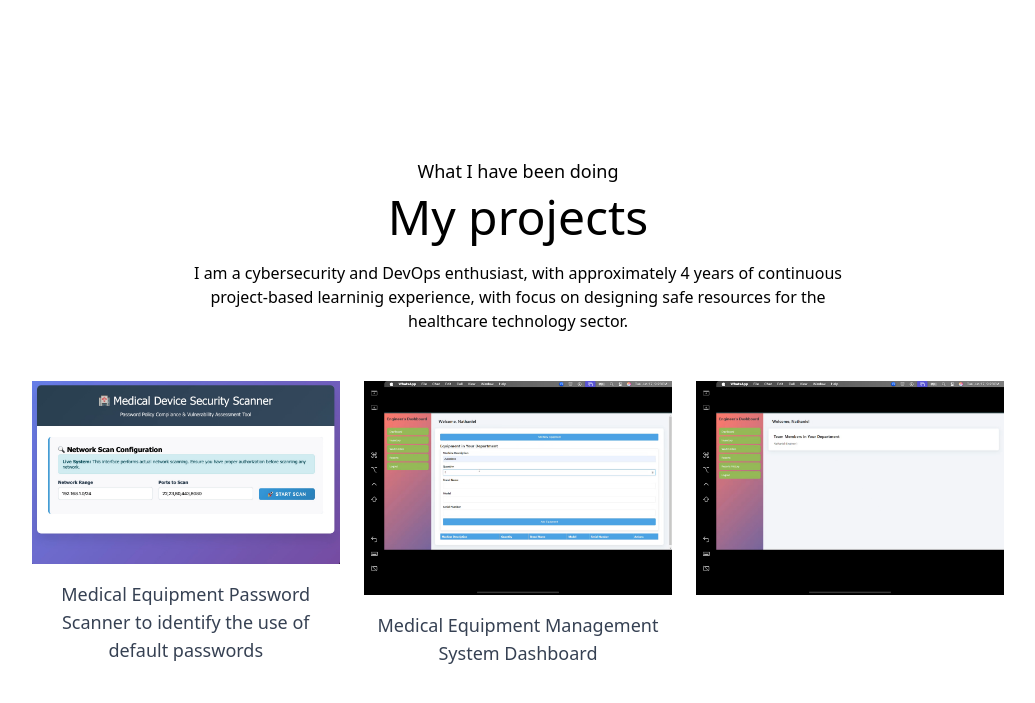
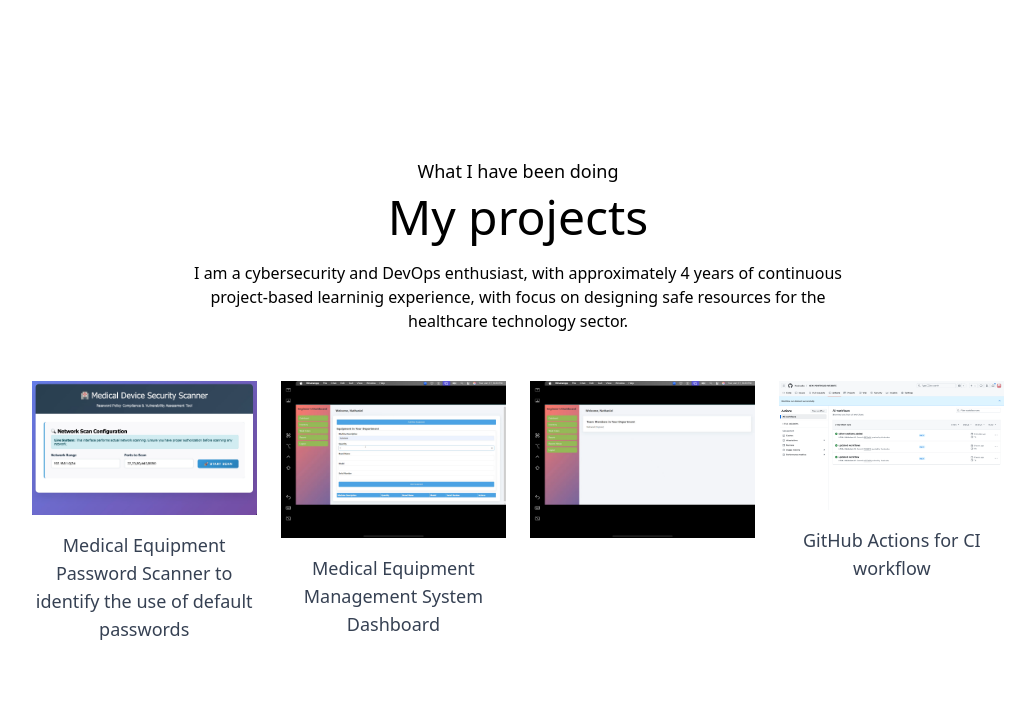
Before and after one commit to Kwakuabu/NEW-PORTFOLIO-WEBSITE, a plain HTML site: page index.html in a window 1280 px wide. Shown: the part 1571-2274 px from the top of the page, without its empty margins (122-1157 px from the left). Drawn offline with nearby package versions, Linux system fonts and the light colour scheme.

```diff
--- a/index.html
+++ b/index.html
@@ -150,7 +150,7 @@
     <p class="text-center max-w-2xl mx-auto mt-5 mb-12">I am a cybersecurity and DevOps enthusiast, with approximately 4 years of
     continuous project-based learninig experience, with focus on designing safe resources for the healthcare technology sector.</p>
 
-    <div class="grid grid-cols-3 gap-6 my-10">
+    <div class="grid grid-cols-4 gap-6 my-10">
         <div>
             <img src="Images/scanner.jpeg" alt="" class="">
             <h3 class="text-center justify-center text-lg my-4 text-gray-700">Medical Equipment Password Scanner to identify the use of default passwords </h3>
@@ -162,6 +162,10 @@
         <div>
             <img src="Images/dashboard2.PNG" alt="">
         </div>
+        <div>
+            <img src="Images/githubactionsscreenshot.png" alt="">
+            <h3 class="text-center justify-center text-lg my-4 text-gray-700">GitHub Actions for CI workflow</h3>
+        </div>
 
     </div>
 
```
Also changed, not shown: Images/githubactionsscreenshot.png (added), 1 other file.
